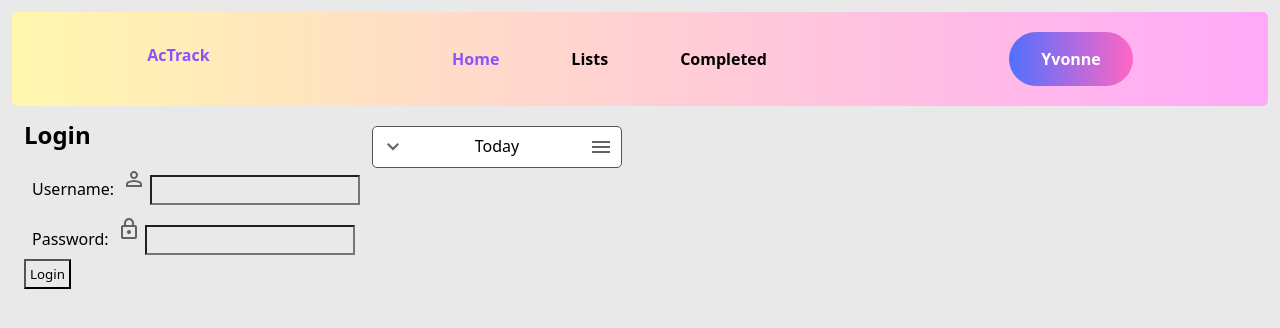
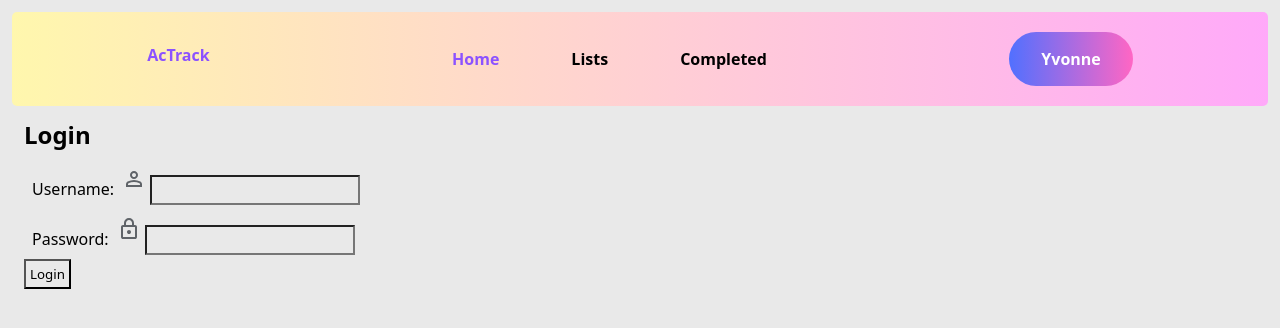
Before and after one commit to yvonneitan/yvonne-itangishaka-capstone-project-client, a React (Vite) app in the folder client-actrack/: page / in a window 1280 px wide. Shown: the top 328 px of the page. Built offline with nearby package versions, Linux system fonts and the light colour scheme.

Commit message:
Hide RightSideContainer on login Page

```diff
--- a/client-actrack/src/App.jsx
+++ b/client-actrack/src/App.jsx
@@ -1,14 +1,15 @@
 import './App.scss';
 import Header from "./components/Header/Header";
 import ListsContainer from './components/ListsContainer/ListsContainer';
-import { BrowserRouter, Routes, Route } from 'react-router-dom';
+import { BrowserRouter, Routes, Route, useLocation } from 'react-router-dom';
 import HomePage from './pages/HomePage/HomePage';
 import ListsPage from './pages/ListsPage/ListsPage';
 import CompletedPage from './pages/CompletedPage/CompletedPage';
 import LoginPage from './pages/LoginPage/LoginPage';
-import GreetingsContainer from './components/GreetingsContainer/GreetingsContainer';
-import MiddleContainer from './components/MiddleContainer/MiddleContainer';
-import RightSideContainer from './components/RightSideContainer/RightSideContainer';
+// import GreetingsContainer from './components/GreetingsContainer/GreetingsContainer';
+// import MiddleContainer from './components/MiddleContainer/MiddleContainer';
+// import RightSideContainer from './components/RightSideContainer/RightSideContainer';
+import ShowRightSideContainer from './components/ShowRightSideContainer/ShowRightSideContainer';
 
 function App() {
   return (
@@ -21,10 +22,11 @@ function App() {
           <Route path="/lists" element={<ListsPage />} />
           <Route path="/completed" element={<CompletedPage />} />
         </Routes>
-        <RightSideContainer/>
+      <ShowRightSideContainer/>
       </div>
     </BrowserRouter>
-  )
+  );
 }
 
+
 export default App;
--- /dev/null
+++ b/client-actrack/src/components/ShowRightSideContainer/ShowRightSideContainer.jsx
@@ -0,0 +1,14 @@
+// src/components/ShowRightSideContainer.jsx
+
+import React from 'react';
+import { useLocation } from 'react-router-dom';
+import RightSideContainer from "../RightSideContainer/RightSideContainer";
+
+function ShowRightSideContainer() {
+  const location = useLocation();
+  const isLoginPage = location.pathname === "/";
+
+  return !isLoginPage && <RightSideContainer />;
+}
+
+export default ShowRightSideContainer;
```
